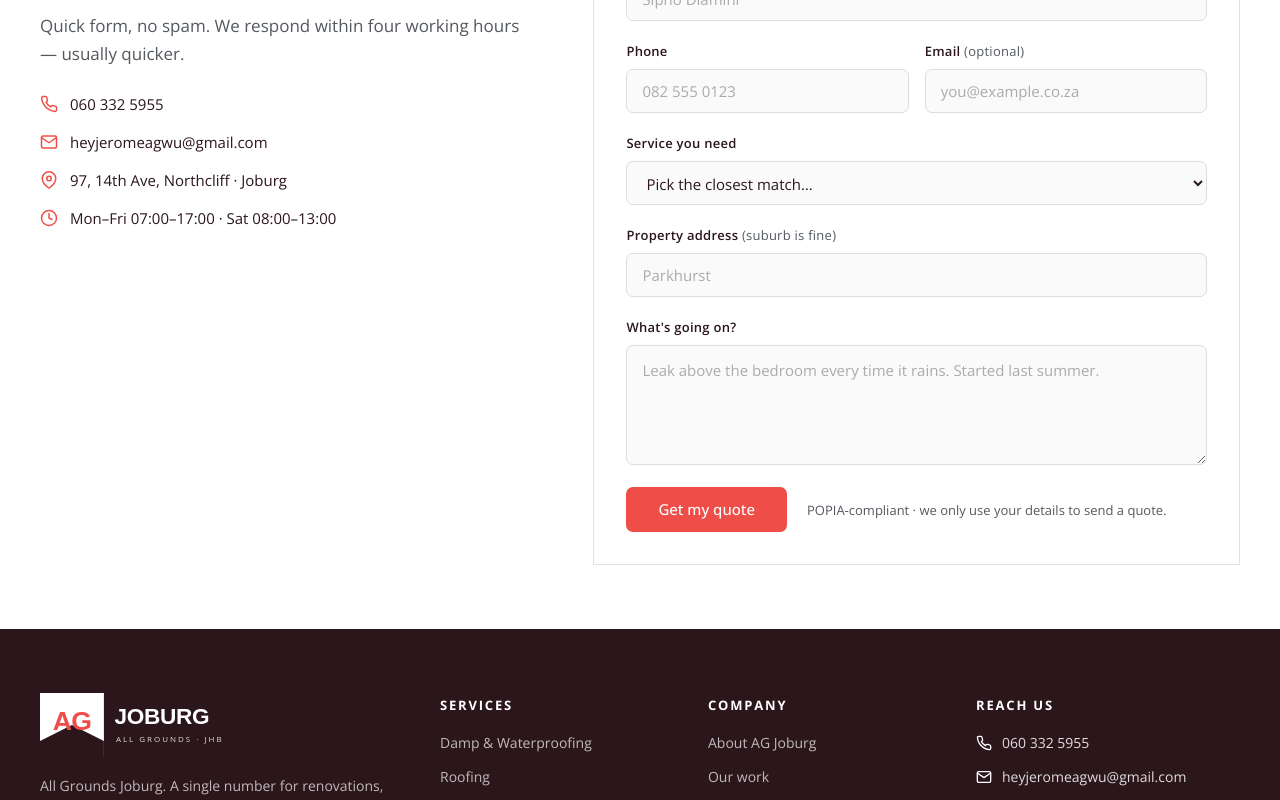
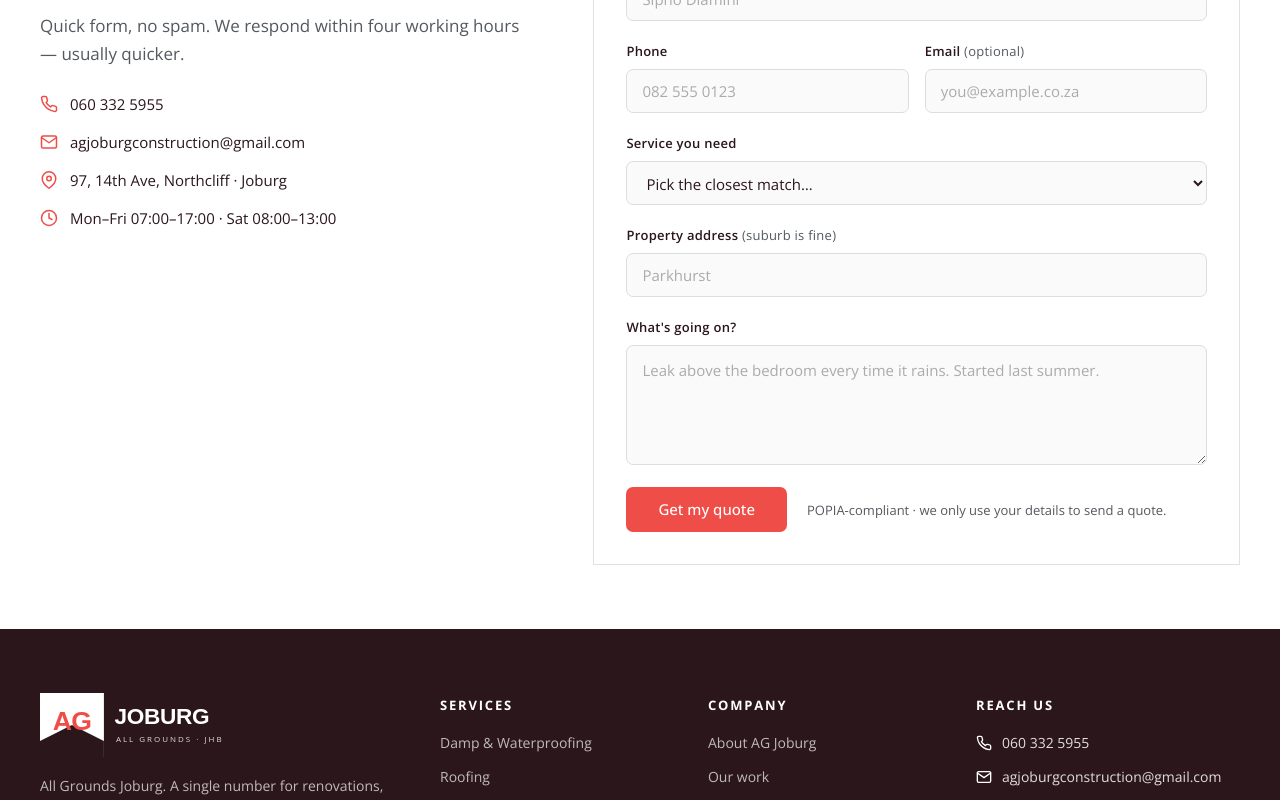
Before and after one commit to jeromeagwu1223-dotcom/AG-Joburg, a Next.js app: page / in a window 1280 px wide. Shown: the part 4000-4800 px from the top of the page. Built offline with nearby package versions, Linux system fonts and the light colour scheme.

Commit message:
Update contact email to agjoburgconstruction@gmail.com

```diff
--- a/components/ContactForm.tsx
+++ b/components/ContactForm.tsx
@@ -56,7 +56,7 @@ export default function ContactForm() {
             </p>
             <ul className="agk-form-side__contacts">
               <li><Icon name="phone" size={18} color="#EF4D48" /><span>060 332 5955</span></li>
-              <li><Icon name="mail" size={18} color="#EF4D48" /><span>heyjeromeagwu@gmail.com</span></li>
+              <li><Icon name="mail" size={18} color="#EF4D48" /><span>agjoburgconstruction@gmail.com</span></li>
               <li><Icon name="mapPin" size={18} color="#EF4D48" /><span>97, 14th Ave, Northcliff · Joburg</span></li>
               <li><Icon name="clock" size={18} color="#EF4D48" /><span>Mon–Fri 07:00–17:00 · Sat 08:00–13:00</span></li>
             </ul>
--- a/components/Footer.tsx
+++ b/components/Footer.tsx
@@ -57,7 +57,7 @@ export default function Footer() {
           </div>
           <div className="agk-footer__contact">
             <Icon name="mail" size={16} color="#FFFFFF" />
-            <span>heyjeromeagwu@gmail.com</span>
+            <span>agjoburgconstruction@gmail.com</span>
           </div>
           <div className="agk-footer__contact">
             <Icon name="mapPin" size={16} color="#FFFFFF" />
```
